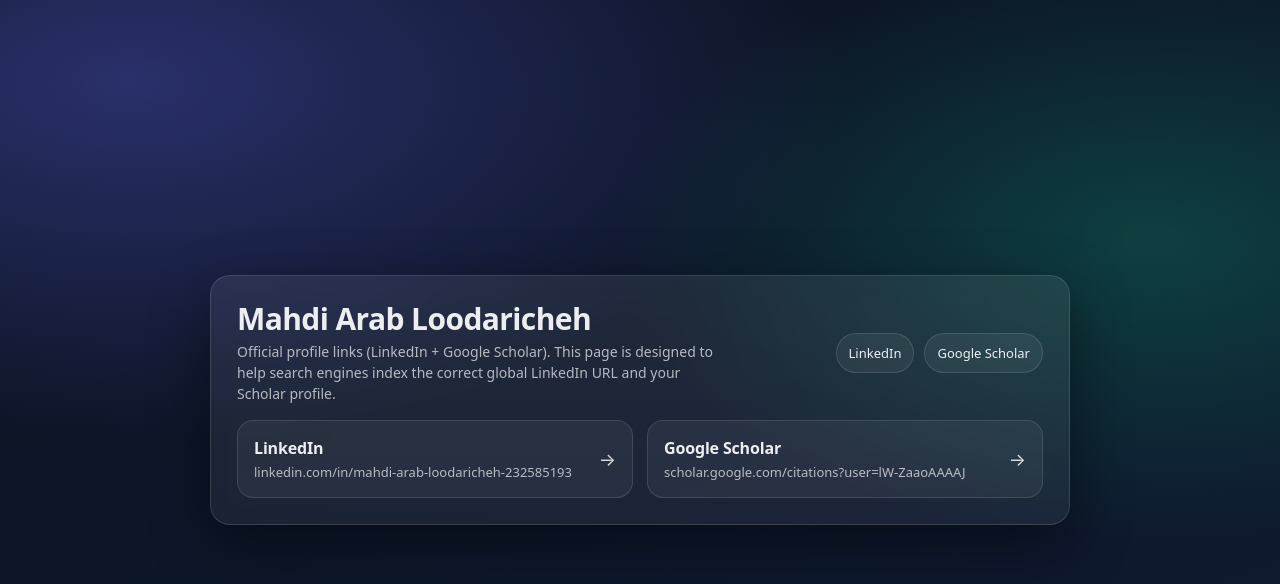
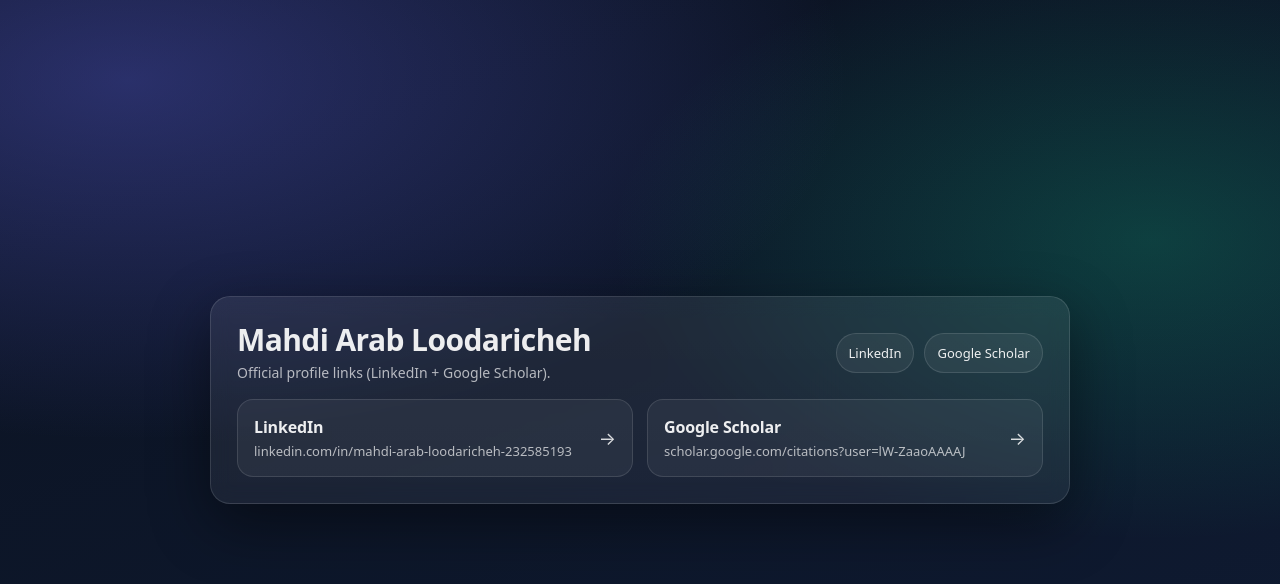
Before and after one commit to mahdyar97/mahdyar97.github.io, a plain HTML site: page index.html in a window 1280 px wide. Drawn offline with Linux system fonts and the light colour scheme.

Commit message:
Simplify subtitle in index.html
Removed extra text from the subtitle paragraph.

```diff
--- a/index.html
+++ b/index.html
@@ -186,7 +186,7 @@
         <div class="title">
           <h1>Mahdi Arab Loodaricheh</h1>
           <p class="subtitle">
-            Official profile links (LinkedIn + Google Scholar). This page is designed to help search engines index the correct global LinkedIn URL and your Scholar profile.
+            Official profile links (LinkedIn + Google Scholar).
           </p>
         </div>
 
```
